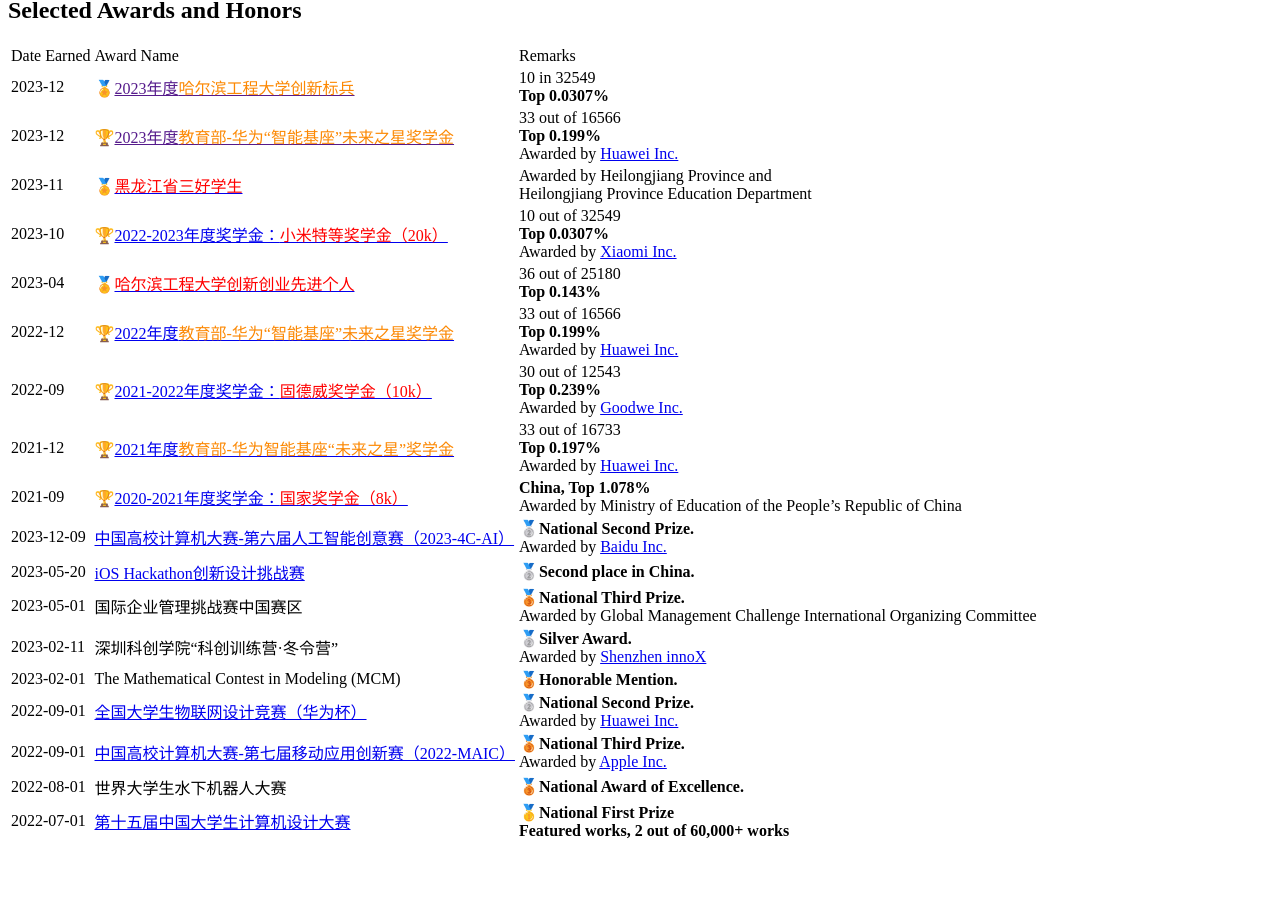
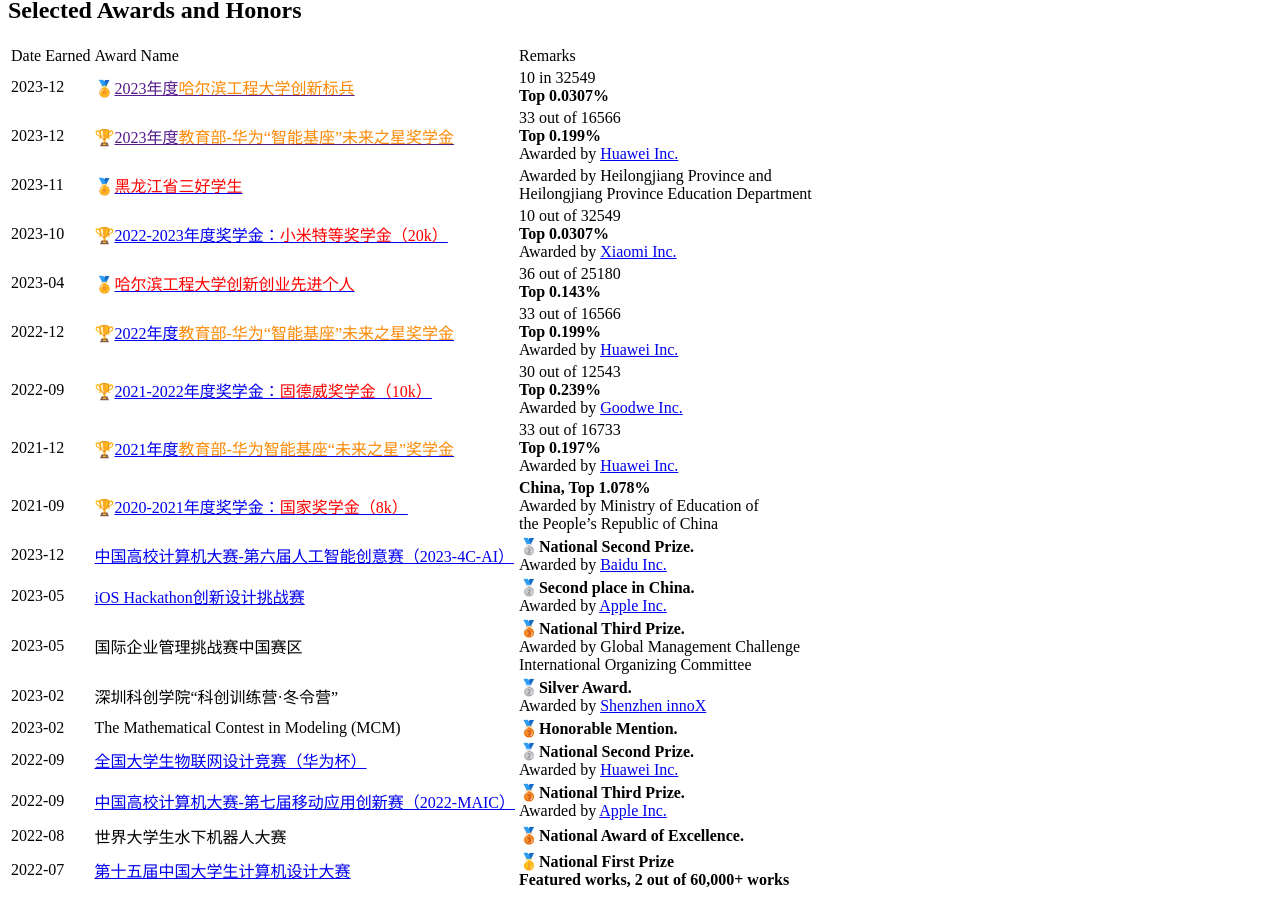
Before and after one commit to yisuanwang/yisuanwang.github.io, a Jekyll site: the page built from _pages/includes/honers.md, in a window 1280 px wide and 900 px high, scrolled down 584 px. Built offline with Jekyll 4.4.1, drawn with Linux system fonts in a browser that asks for light colours; our own code applies the rules of GitHub Pages for plain Markdown files; before the commit the page ends 1435 px from its top, so only the background shows below that.

Commit message:
2024-0323-3

```diff
--- a/_pages/includes/honers.md
+++ b/_pages/includes/honers.md
@@ -15,16 +15,16 @@
 | 2022-12| 🏆️[2022年度<font color="#fc8803">教育部-华为“智能基座”未来之星奖学金</font>](https://edu.hicomputing.huawei.com/winnerlist) | 33 out of 16566 <br>**Top 0.199%**<br>Awarded by [Huawei Inc.](https://huawei.com) |
 | 2022-09| 🏆[2021-2022年度奖学金：<font color="#ff0000">固德威奖学金（10k）</font>](http://cstc.hrbeu.edu.cn/2022/0930/c3688a298058/page.htm)| 30 out of 12543 <br>**Top 0.239%**<br>Awarded by [Goodwe Inc.](https://www.goodwe.com/about-goodwe/company-profile) |
 | 2021-12| 🏆[2021年度<font color="#fc8803">教育部-华为智能基座“未来之星”奖学金</font>](https://edu.hicomputing.huawei.com/winnerlist) |33 out of 16733 <br>**Top 0.197%**<br>Awarded by [Huawei Inc.](https://huawei.com) |
-| 2021-09| 🏆[2020-2021年度奖学金：<font color="#ff0000">国家奖学金（8k）</font>](http://www.moe.gov.cn/jyb_xxgk/s5743/s5744/A05/202112/t20211216_587869.html) | **China, Top 1.078%** <br>Awarded by Ministry of Education of the People's Republic of China |
-| 2023-12-09 | [中国高校计算机大赛-第六届人工智能创意赛（2023-4C-AI）](https://mp.weixin.qq.com/s/cMY3YsJgaUn4Ew4HvcQXeg) | **🥈National Second Prize.**<br>Awarded by [Baidu Inc.](http://aicontest.baidu.com/)|
-| 2023-05-20 | [iOS Hackathon创新设计挑战赛](https://mp.weixin.qq.com/s/eFNMVKPZDiNbcwyC42HW3w) | **🥈Second place in China.** |
-| 2023-05-01 | 国际企业管理挑战赛中国赛区| **🥉National Third Prize.** <br>Awarded by Global Management Challenge International Organizing Committee |
-| 2023-02-11 | 深圳科创学院“科创训练营·冬令营” | **🥈Silver Award.**<br>Awarded by [Shenzhen innoX](https://www.innoxsz.com/)|
-| 2023-02-01 | The Mathematical Contest in Modeling (MCM) | **🥉Honorable Mention.** |
-| 2022-09-01 | [全国大学生物联网设计竞赛（华为杯）](http://iot.sjtu.edu.cn/show.aspx?info_lb=34&info_id=2916&flag=2)| **🥈National Second Prize.**<br>Awarded by [Huawei Inc.](https://huawei.com) |
-| 2022-09-01 | [中国高校计算机大赛-第七届移动应用创新赛（2022-MAIC）](https://mp.weixin.qq.com/s/SLTUPYVuVnZEPulpZu5ZPw)| **🥉National Third Prize.**<br>Awarded by [Apple Inc.](http://www.appcontest.net/) |
-| 2022-08-01 | 世界大学生水下机器人大赛| **🥉National Award of Excellence.** |
-| 2022-07-01 | [第十五届中国大学生计算机设计大赛](https://2022.jsjds.com.cn/Backend/Common/file/download?name=d6qHRHfkPz81TnnGu8UfzFuRCH7DeDrc.pdf)| **🥇National First Prize**<br>**Featured works, 2 out of 60,000+ works**|
+| 2021-09| 🏆[2020-2021年度奖学金：<font color="#ff0000">国家奖学金（8k）</font>](http://www.moe.gov.cn/jyb_xxgk/s5743/s5744/A05/202112/t20211216_587869.html) | **China, Top 1.078%** <br>Awarded by Ministry of Education of<br> the People's Republic of China |
+| 2023-12 | [中国高校计算机大赛-第六届人工智能创意赛（2023-4C-AI）](https://mp.weixin.qq.com/s/cMY3YsJgaUn4Ew4HvcQXeg) | **🥈National Second Prize.**<br>Awarded by [Baidu Inc.](http://aicontest.baidu.com/)|
+| 2023-05 | [iOS Hackathon创新设计挑战赛](https://mp.weixin.qq.com/s/eFNMVKPZDiNbcwyC42HW3w) | **🥈Second place in China.** <br>Awarded by [Apple Inc.](http://www.appcontest.net/)|
+| 2023-05 | 国际企业管理挑战赛中国赛区| **🥉National Third Prize.** <br>Awarded by Global Management Challenge <br>International Organizing Committee |
+| 2023-02 | 深圳科创学院“科创训练营·冬令营” | **🥈Silver Award.**<br>Awarded by [Shenzhen innoX](https://www.innoxsz.com/)|
+| 2023-02 | The Mathematical Contest in Modeling (MCM) | **🥉Honorable Mention.** |
+| 2022-09 | [全国大学生物联网设计竞赛（华为杯）](http://iot.sjtu.edu.cn/show.aspx?info_lb=34&info_id=2916&flag=2)| **🥈National Second Prize.**<br>Awarded by [Huawei Inc.](https://huawei.com) |
+| 2022-09 | [中国高校计算机大赛-第七届移动应用创新赛（2022-MAIC）](https://mp.weixin.qq.com/s/SLTUPYVuVnZEPulpZu5ZPw)| **🥉National Third Prize.**<br>Awarded by [Apple Inc.](http://www.appcontest.net/) |
+| 2022-08 | 世界大学生水下机器人大赛| **🥉National Award of Excellence.** |
+| 2022-07 | [第十五届中国大学生计算机设计大赛](https://2022.jsjds.com.cn/Backend/Common/file/download?name=d6qHRHfkPz81TnnGu8UfzFuRCH7DeDrc.pdf)| **🥇National First Prize**<br>**Featured works, 2 out of 60,000+ works**|
 
 
 <!-- ## Honors & Scholarships
```
